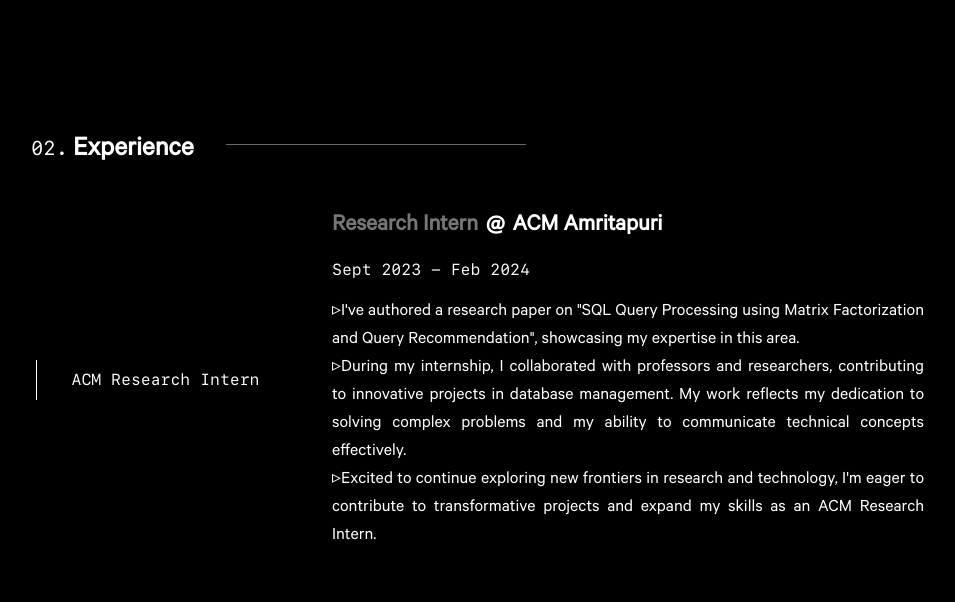
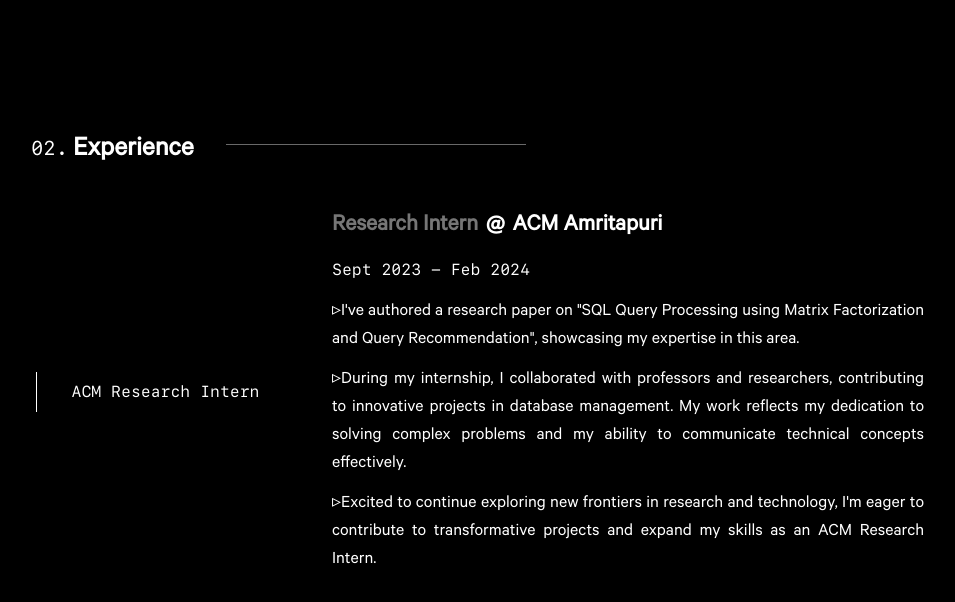
Before and after one commit to Rohithk2003/portfolio, a Next.js app: page / in a window 1280 px wide. Shown: the part 1888-2490 px from the top of the page, without its empty margins (212-1167 px from the left). Built offline with nearby package versions, Linux system fonts and the light colour scheme; what tailwindcss-animated would draw is missing.

Commit message:
added gap between experience

```diff
--- a/components/experience.js
+++ b/components/experience.js
@@ -61,7 +61,7 @@
 						<span className="text-white">ACM Amritapuri</span>
 					</div>
 					<div className={`${sf.className}`}>Sept 2023 - Feb 2024</div>
-					<ul className={`${ca.className} skills text-lg `}>
+					<ul className={`${ca.className} skills text-lg flex flex-col gap-3`}>
 						<li>
 							I&apos;ve authored a research paper on &quot;SQL Query Processing
 							using Matrix Factorization and Query Recommendation&quot;,
```
